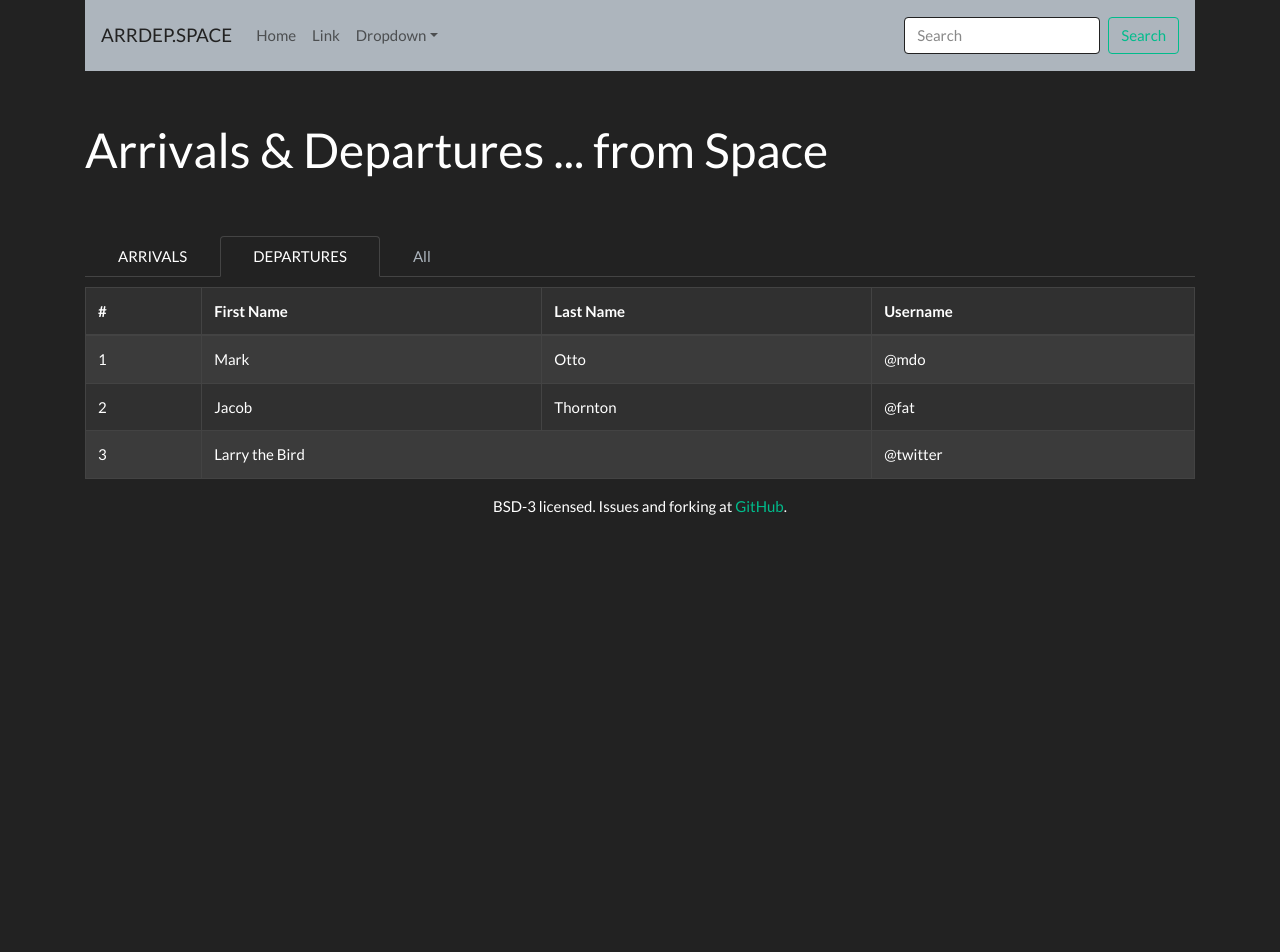
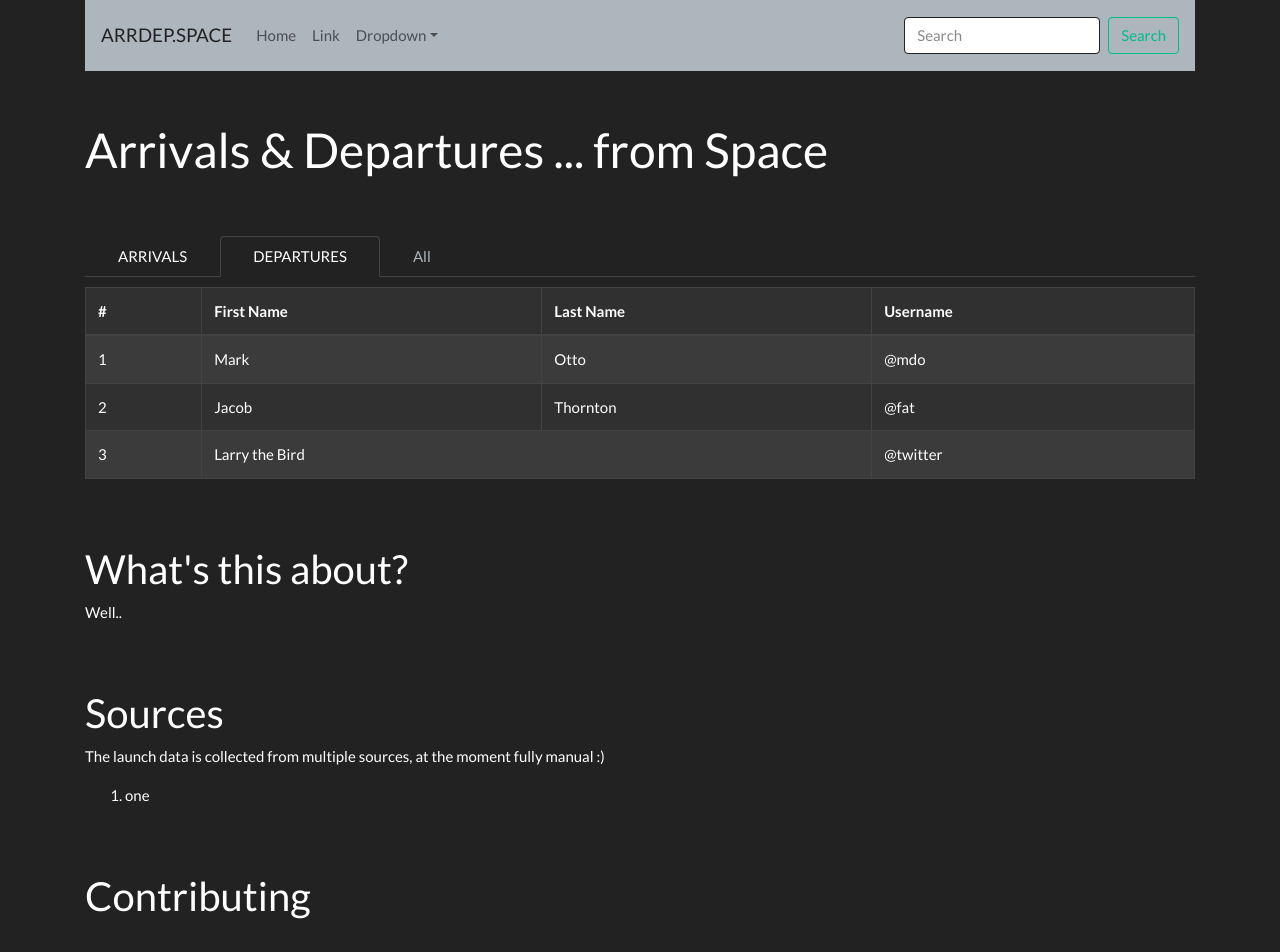
Before and after one commit to aldegoeij/arrdep.space, a Next.js app: page / in a window 1280 px wide. Shown: the top 952 px of the page. Before the commit the page ends 800 px from the top, so only its background shows below. Built offline with nearby package versions, Linux system fonts and the light colour scheme.

Commit message:
structure

```diff
--- a/src/components/layout/layout.tsx
+++ b/src/components/layout/layout.tsx
@@ -22,14 +22,15 @@ export default function Layout({ children, home }) {
         <Navbar />
       </header>
       <main>{children}</main>
-      <footer>
-        <p style={{ textAlign: "center" }}>
+      <footer style={{ paddingTop: 50, textAlign: "center", color: "gray" }}>
+        <p>
           BSD-3 licensed. Issues and forking at{" "}
           <a href="https://github.com/aldegoeij/arrdep.space" target="_blank" rel="noreferrer">
             GitHub
           </a>
           .
         </p>
+        <p>Built for my two boys, with hope they see space travel in their lifetime!</p>
       </footer>
     </Container>
   )
--- a/src/components/layout/navigation.tsx
+++ b/src/components/layout/navigation.tsx
@@ -5,7 +5,7 @@ import { Nav, Navbar, NavDropdown, Form, FormControl, Button } from "react-boots
 
 export default function Navigation({ home }) {
   return (
-    <Navbar bg="light" expand="lg">
+    <Navbar bg="light" expand="lg" style={{ marginBottom: 50 }}>
       <Navbar.Brand href="#home">ARRDEP.SPACE</Navbar.Brand>
       <Navbar.Toggle aria-controls="basic-navbar-nav" />
       <Navbar.Collapse id="basic-navbar-nav">
--- a/src/components/main-table.tsx
+++ b/src/components/main-table.tsx
@@ -44,6 +44,7 @@ const ArrDepTable = (data) => {
 
 export default function MainTable({ data }) {
   return (
+    <div style={{ paddingTop: 50 }}>
       <Tabs defaultActiveKey="deps" id="arrdep">
         <Tab eventKey="arrs" title="ARRIVALS">
           <ArrDepTable data={data} />
@@ -55,5 +56,6 @@ export default function MainTable({ data }) {
           <ArrDepTable data={data} />
         </Tab>
       </Tabs>
+    </div>
   )
 }
--- a/src/pages/index.tsx
+++ b/src/pages/index.tsx
@@ -13,10 +13,16 @@ function Home({ arrDepData }) {
       <Head>
         <title>ARRDEP.SPACE</title>
       </Head>
-      <h1 style={{ paddingTop: 50, paddingBottom: 50 }}>
-        Arrivals &amp; Departures ... from Space
-      </h1>
+      <h1>Arrivals &amp; Departures ... from Space</h1>
       <MainTable data={arrDepData} />
+      <h2 style={{ paddingTop: 50 }}>What's this about?</h2>
+      <p>Well..</p>
+      <h2 style={{ paddingTop: 50 }}>Sources</h2>
+      <p>The launch data is collected from multiple sources, at the moment fully manual :)</p>
+      <ol>
+        <li>one</li>
+      </ol>
+      <h2 style={{ paddingTop: 50 }}>Contributing</h2>
     </Layout>
   )
 }
```
Lines whose indentation alone changed are shown as unchanged.
